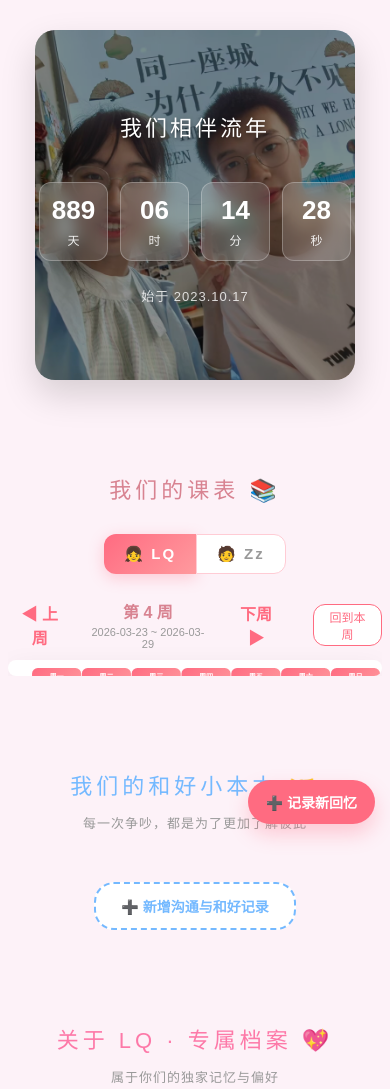
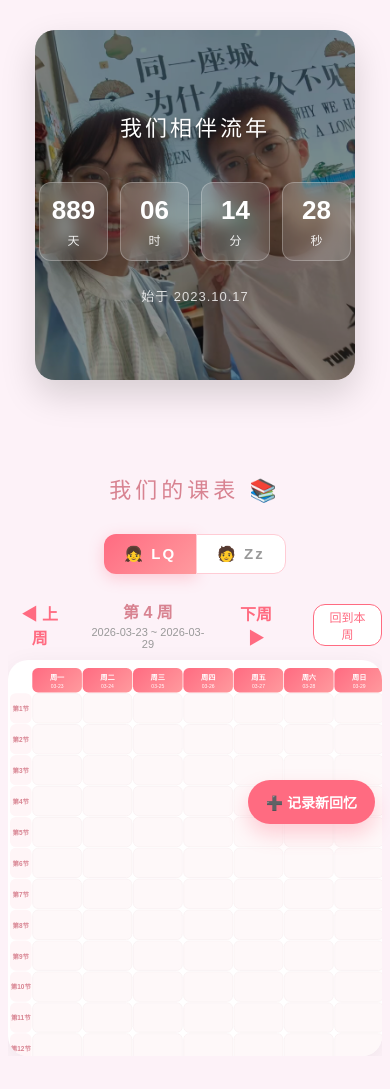
Before and after one commit to zhenzegao0129-dot/love-diary, a plain HTML site: page index.html in a window 390 px wide. Shown: the top 1089 px of the page. Drawn offline with Linux system fonts and the light colour scheme; no server answers.

Commit message:
Add files via upload

```diff
--- a/index.html
+++ b/index.html
@@ -1358,27 +1358,21 @@
 
             const weekDates = getWeekDates(currentViewDate);
             const isMobile = window.innerWidth < 768;
-            const showDays = 7; // 始终显示周一~周日
-
-            // 手机端用缩放让整个课表塞进屏幕
+            const showDays = 7;
+
+            // 动态设置网格列数
+            grid.style.gridTemplateColumns = '30px repeat(7, minmax(0, 1fr))';
+
+            // 手机端：给网格设定固定宽度，等渲染完再缩放
             if (isMobile) {
-                const availableWidth = window.innerWidth - 20; // 减掉左右边距
-                const gridNaturalWidth = 520; // 课表的自然宽度
-                const scaleFactor = Math.min(1, availableWidth / gridNaturalWidth);
-                grid.style.transform = `scale(${scaleFactor})`;
-                grid.style.transformOrigin = 'top left';
-                grid.style.width = gridNaturalWidth + 'px';
-                // 调整父容器高度来适配缩放后的高度
-                grid.parentElement.style.height = (grid.scrollHeight * scaleFactor) + 'px';
-                grid.parentElement.style.overflow = 'hidden';
+                grid.style.width = '520px';
             } else {
+                grid.style.width = '100%';
+                grid.style.gridTemplateColumns = '55px repeat(7, 1fr)';
                 grid.style.transform = 'none';
-                grid.style.width = '100%';
                 grid.parentElement.style.height = 'auto';
-            }
-
-            // 动态设置网格列数
-            grid.style.gridTemplateColumns = (isMobile ? '30px' : '55px') + ` repeat(${showDays}, minmax(0, 1fr))`;
+                grid.parentElement.style.overflow = '';
+            }
 
             // 计算第几周 (开学第一周基准：我=3月9日，TA=3月2日)
             const startDateStr = currentTab === 'me' ? '2026-03-09' : '2026-03-02';
@@ -1410,6 +1404,20 @@
                         grid.innerHTML += `<div class="grid-cell empty" onclick="openCourseModal(${d}, ${p})" title="点击添加课程"></div>`;
                     }
                 }
+            }
+
+            // 手机端：等内容渲染完毕后再缩放
+            if (isMobile) {
+                setTimeout(() => {
+                    const availableWidth = grid.parentElement.clientWidth;
+                    const gridRealWidth = 520;
+                    const scaleFactor = Math.min(1, availableWidth / gridRealWidth);
+                    grid.style.transform = `scale(${scaleFactor})`;
+                    grid.style.transformOrigin = 'top left';
+                    const realHeight = grid.scrollHeight;
+                    grid.parentElement.style.height = Math.ceil(realHeight * scaleFactor) + 'px';
+                    grid.parentElement.style.overflow = 'hidden';
+                }, 50);
             }
         }
 
```
